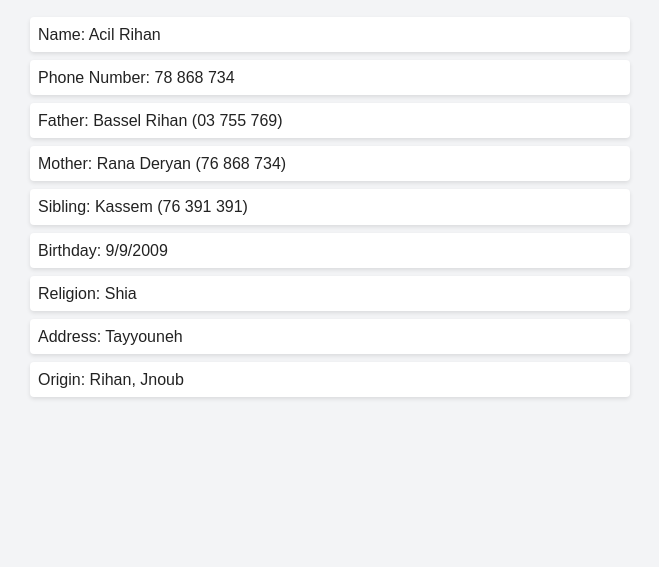
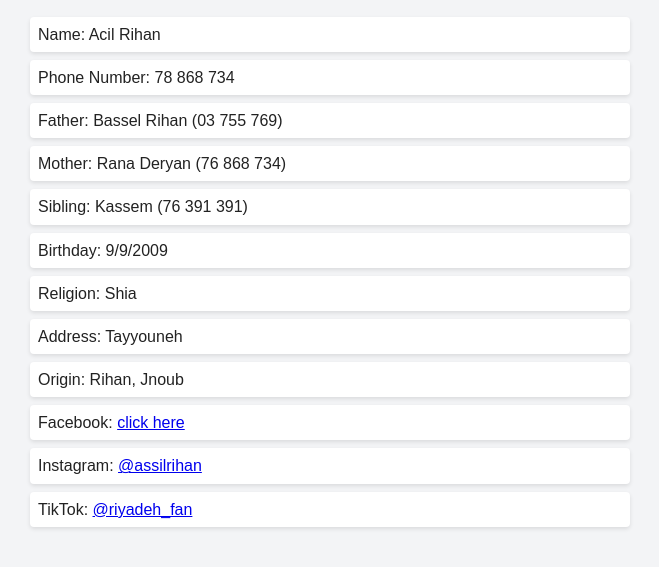
Before and after one commit to 96179/o, a plain HTML site: page ar.html in a window 1280 px wide. Shown: the part 137-704 px from the top of the page, without its empty margins (310-969 px from the left). Drawn offline with Linux system fonts and the light colour scheme.

Commit message:
Update ar.html

```diff
--- a/ar.html
+++ b/ar.html
@@ -39,6 +39,8 @@
 <div class="profile-item">Religion: Shia</div>
 <div class="profile-item">Address: Tayyouneh</div>
 <div class="profile-item">Origin: Rihan, Jnoub</div>
-
+<div class="profile-item">Facebook: <a href="https://www.facebook.com/share/14GRLZq4Yy5/" target="_blank" rel="noopener noreferrer">click here</a></div>
+<div class="profile-item">Instagram: <a href="https://www.instagram.com/assilrihan?igsh=MTFwbnhlejQ3emY4Mg==" target="_blank" rel="noopener noreferrer">@assilrihan</a></div>
+<div class="profile-item">TikTok: <a href="https://www.tiktok.com/@riyadeh_fan" target="_blank" rel="noopener noreferrer">@riyadeh_fan</a></div>
 </body>
 </html>
```
